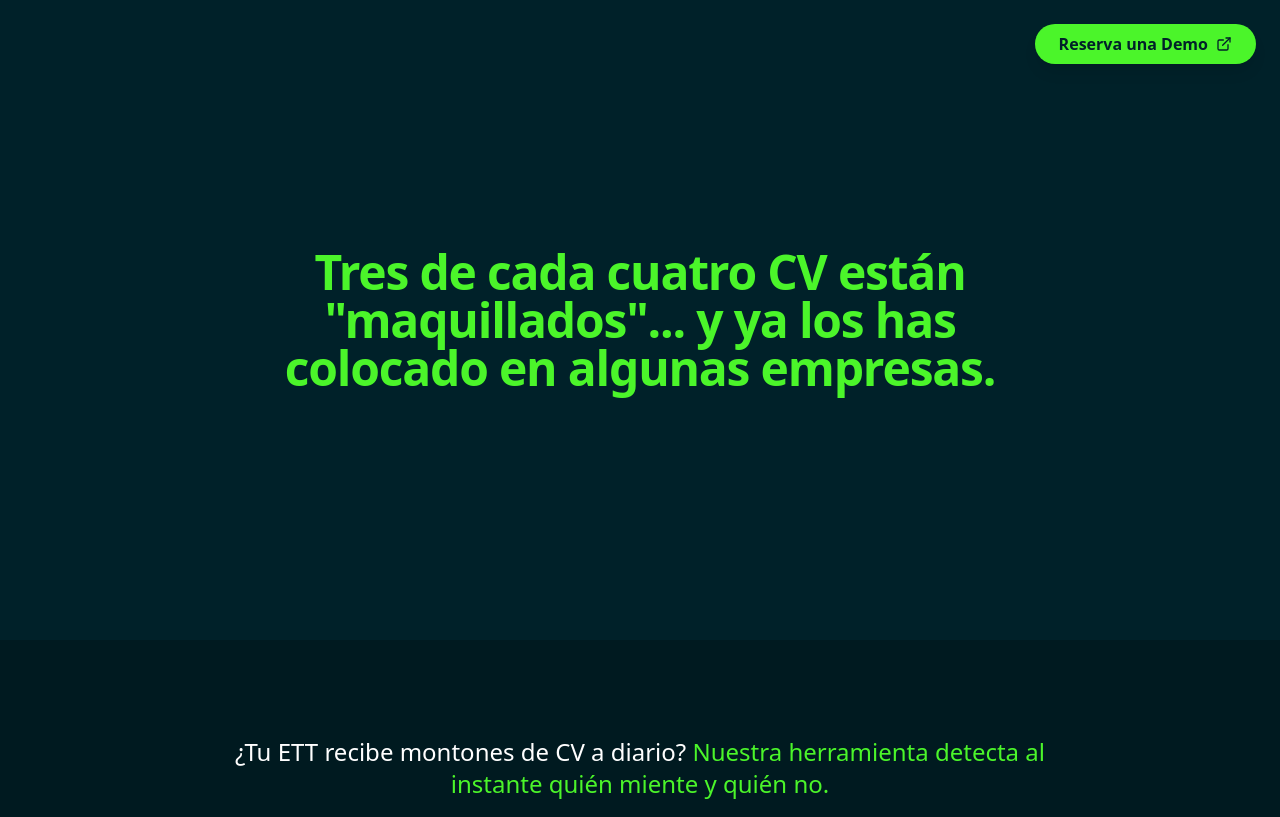
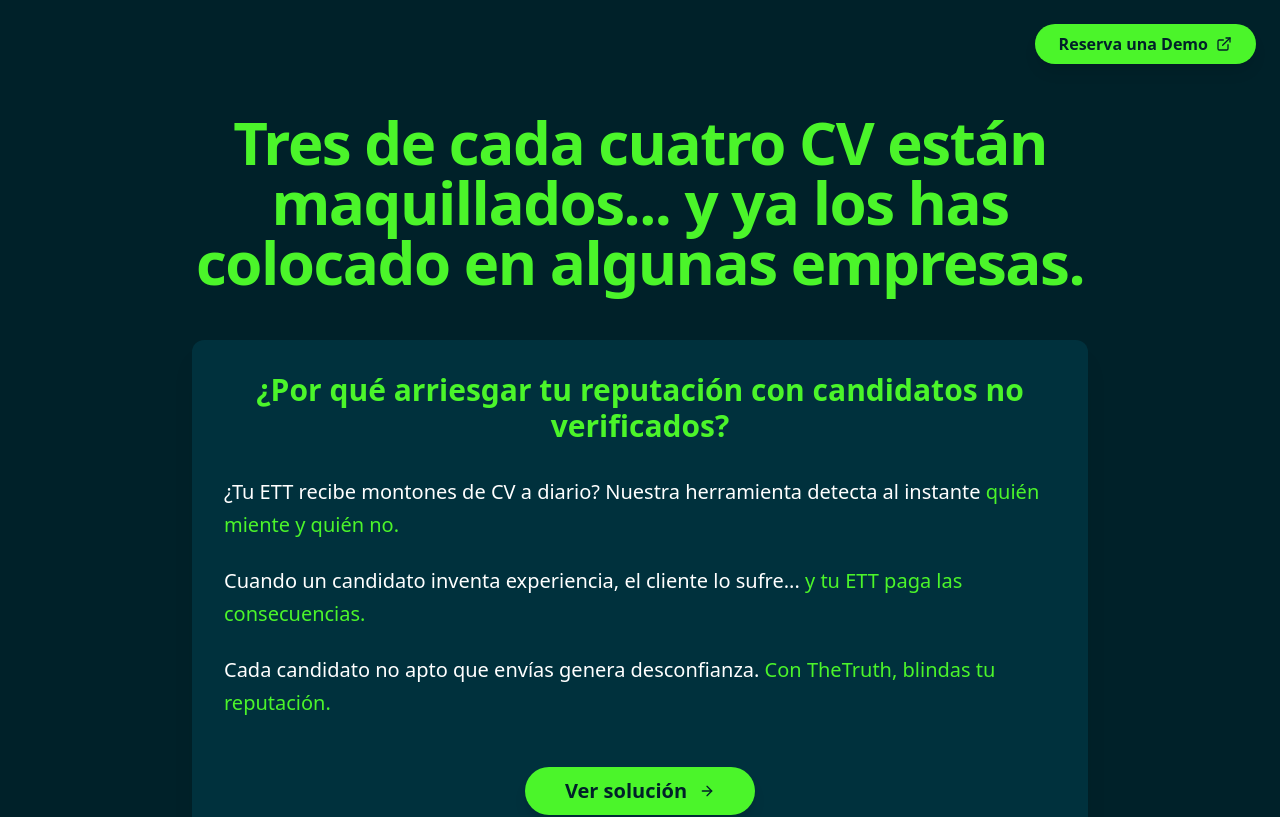
Before and after one commit to jaimeestevez/truthful-landing-form, a React (Vite) app: page / in a window 1280 px wide. Shown: the top 817 px of the page. Built offline with nearby package versions, Linux system fonts and the light colour scheme.

Commit message:
Refactor: Improve Hero component design
Improve the design of the Hero component, including the text field and the layout of the title and subtitles.

```diff
--- a/src/components/Hero.tsx
+++ b/src/components/Hero.tsx
@@ -9,12 +9,41 @@ interface HeroProps {
 
 const Hero: React.FC<HeroProps> = ({ scrollToVideo }) => {
   return (
-    <section className="bg-[#002129] text-white min-h-[80vh] flex items-center">
+    <section className="bg-[#002129] text-white min-h-[90vh] flex items-center">
       <div className="container py-20 md:py-28 w-full">
-        <div className="max-w-3xl mx-auto space-y-8 fade-in">
-          <h1 className="text-4xl md:text-5xl font-bold tracking-tight text-[#4BF52A] text-center leading-tight">
-            Tres de cada cuatro CV están "maquillados"... y ya los has colocado en algunas empresas.
+        <div className="max-w-4xl mx-auto space-y-12 fade-in">
+          <h1 className="text-5xl md:text-6xl font-bold tracking-tight text-[#4BF52A] text-center leading-tight">
+            Tres de cada cuatro CV están maquillados... y ya los has colocado en algunas empresas.
           </h1>
+
+          <div className="space-y-8 bg-[#00313d] p-8 rounded-xl shadow-xl">
+            <h2 className="text-2xl md:text-3xl font-semibold text-[#4BF52A] text-center">
+              ¿Por qué arriesgar tu reputación con candidatos no verificados?
+            </h2>
+
+            <div className="space-y-6 text-lg md:text-xl">
+              <p className="leading-relaxed">
+                <span className="font-medium">¿Tu ETT recibe montones de CV a diario?</span> Nuestra herramienta detecta al instante <span className="text-[#4BF52A] font-medium">quién miente y quién no.</span>
+              </p>
+
+              <p className="leading-relaxed">
+                <span className="font-medium">Cuando un candidato inventa experiencia, el cliente lo sufre...</span> <span className="text-[#4BF52A] font-medium">y tu ETT paga las consecuencias.</span>
+              </p>
+
+              <p className="leading-relaxed">
+                <span className="font-medium">Cada candidato no apto que envías genera desconfianza.</span> <span className="text-[#4BF52A] font-medium">Con TheTruth, blindas tu reputación.</span>
+              </p>
+            </div>
+
+            <div className="flex justify-center pt-4">
+              <Button
+                onClick={scrollToVideo}
+                className="bg-[#4BF52A] hover:bg-[#3dd21e] text-[#002129] text-lg md:text-xl border-0 rounded-full py-6 px-10 font-bold flex items-center gap-3 hover:gap-4 transition-all shadow-lg"
+              >
+                Ver solución <ArrowRight className="w-6 h-6" />
+              </Button>
+            </div>
+          </div>
         </div>
       </div>
     </section>
```
